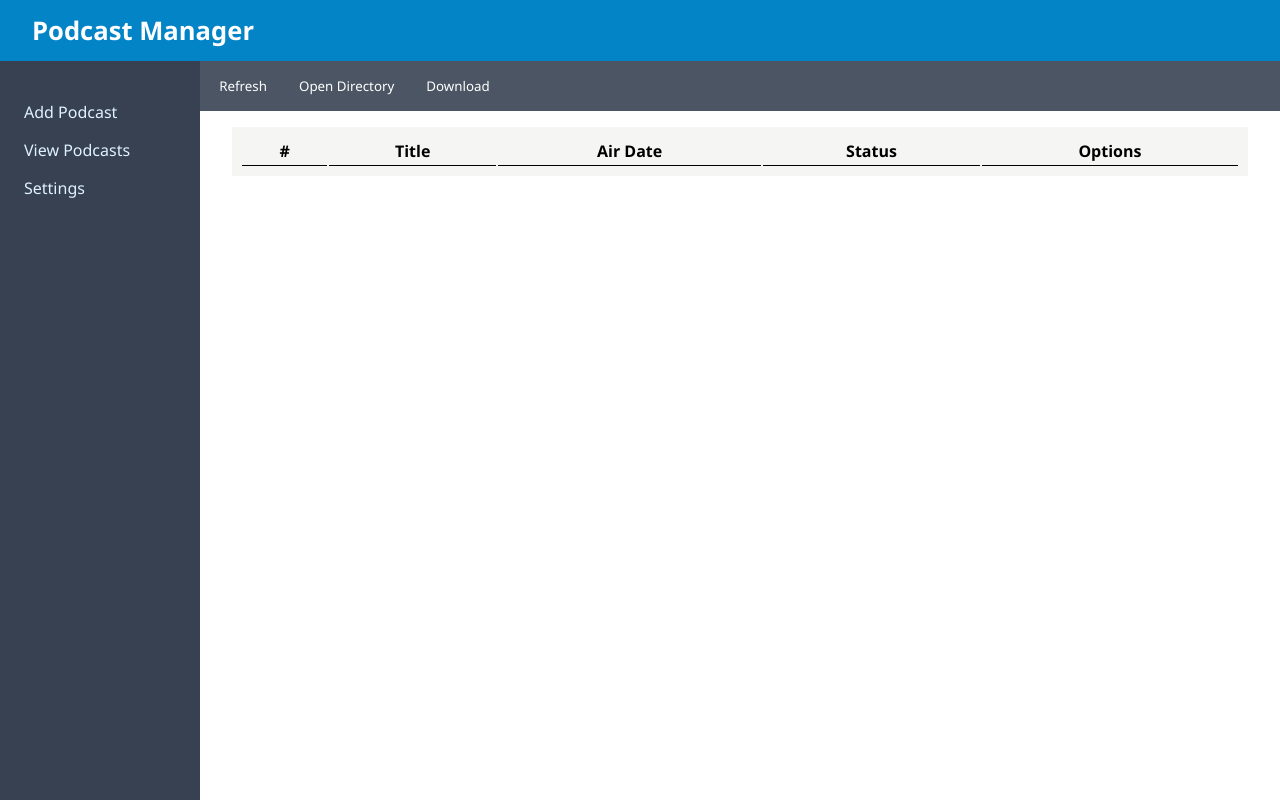
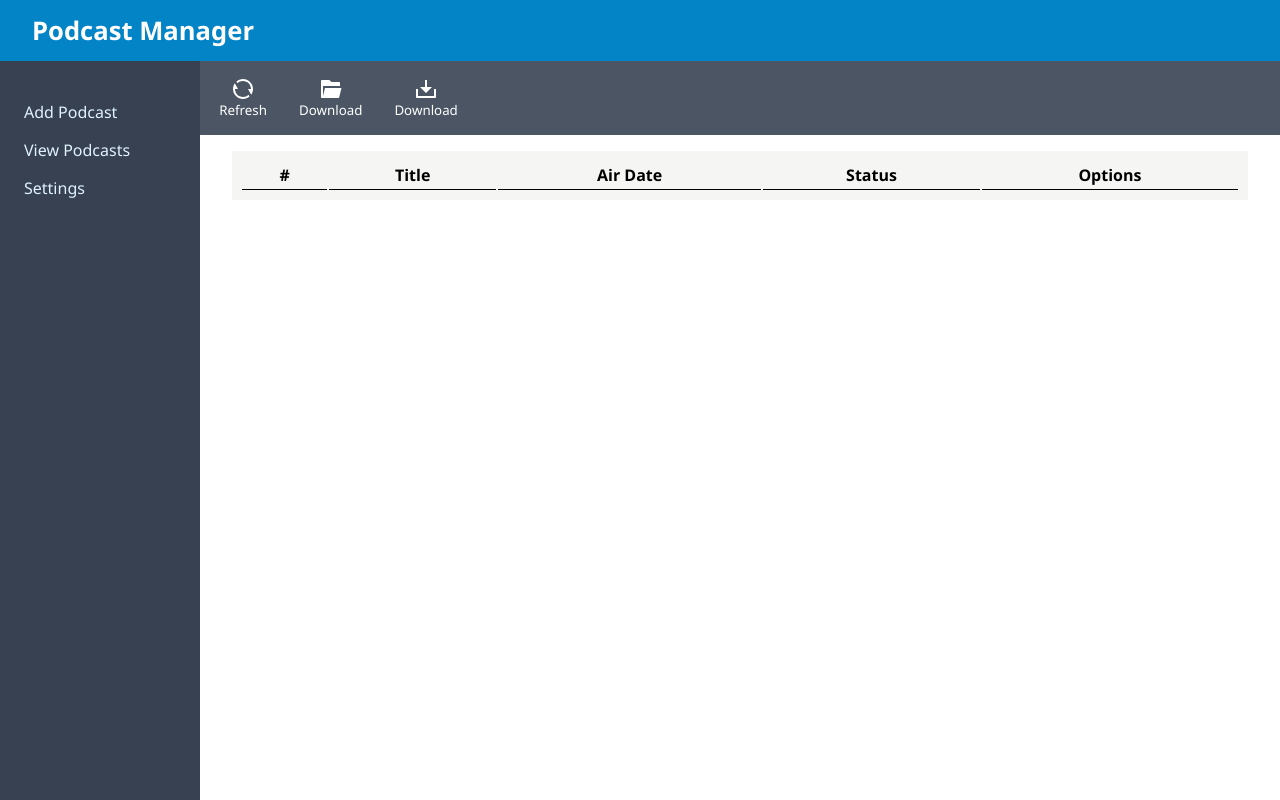
Before and after one commit to Nemesis-AS/podcast-aggregator-py, a Python web app: template templates/viewfeed.html in a window 1280 px wide. Run offline with Jinja, Linux system fonts and the light colour scheme; the template is opened without the code that fills it, so the values that code supplies are empty.

Commit message:
Reduced imported items and changed icons to be more consistent

```diff
--- a/api.py
+++ b/api.py
@@ -1,5 +1,6 @@
 from hashlib import sha1
-import time, requests
+import requests
+from time import time
 
 class PodcastIndexAPI:
     def __init__(self, key: str, secret: str) -> None:
@@ -41,7 +42,7 @@ class PodcastIndexAPI:
 
 
     def request_builder(self, endpoint: str, query: dict) -> dict:
-        epoch = str(int(time.time()))
+        epoch = str(int(time()))
         auth = sha1((self.API_KEY + self.API_SECRET + epoch).encode("utf-8")).hexdigest()
         headers = {
             "X-Auth-Key": self.API_KEY,
--- a/db.py
+++ b/db.py
@@ -1,5 +1,5 @@
 import sqlite3
-import time
+from time import time
 import requests
 
 class DB:
@@ -52,7 +52,7 @@ class DB:
             podcast["explicit"],
             podcast["episodeCount"],
             str(podcast["categories"]),
-            time.time()
+            time()
         ])
 
         self.cache_image(podcast["id"], podcast["artwork"])
--- a/static/common.css
+++ b/static/common.css
@@ -119,6 +119,10 @@ main .toolbar button {
     cursor: pointer;
     background-color: transparent;
     transition: background-color 300ms;
+    display: flex;
+    flex-direction: column;
+    justify-content: center;
+    align-items: center;
 }
 
 main .toolbar button:hover {
--- a/static/viewfeed.css
+++ b/static/viewfeed.css
@@ -1,6 +1,11 @@
+body {
+    max-height: 100vh;
+}
+
 main {
     display: flex;
     flex-direction: column;
+    overflow-y: auto;
 }
 
 .info-banner {
--- a/static/viewfeed.js
+++ b/static/viewfeed.js
@@ -1,5 +1,5 @@
-const DOWNLOAD_SVG = `<svg xmlns="http://www.w3.org/2000/svg" width="16" height="16" fill="currentColor" class="bi bi-download" viewBox="0 0 16 16"><path d="M.5 9.9a.5.5 0 0 1 .5.5v2.5a1 1 0 0 0 1 1h12a1 1 0 0 0 1-1v-2.5a.5.5 0 0 1 1 0v2.5a2 2 0 0 1-2 2H2a2 2 0 0 1-2-2v-2.5a.5.5 0 0 1 .5-.5z"/><path d="M7.646 11.854a.5.5 0 0 0 .708 0l3-3a.5.5 0 0 0-.708-.708L8.5 10.293V1.5a.5.5 0 0 0-1 0v8.793L5.354 8.146a.5.5 0 1 0-.708.708l3 3z"/></svg>`;
-const SPINNER_SVG = `<svg width="24" height="24" stroke="#000" viewBox="0 0 24 24" xmlns="http://www.w3.org/2000/svg"><style>.spinner_V8m1{transform-origin:center;animation:spinner_zKoa 2s linear infinite}.spinner_V8m1 circle{stroke-linecap:round;animation:spinner_YpZS 1.5s ease-in-out infinite}@keyframes spinner_zKoa{100%{transform:rotate(360deg)}}@keyframes spinner_YpZS{0%{stroke-dasharray:0 150;stroke-dashoffset:0}47.5%{stroke-dasharray:42 150;stroke-dashoffset:-16}95%,100%{stroke-dasharray:42 150;stroke-dashoffset:-59}}</style><g class="spinner_V8m1"><circle cx="12" cy="12" r="9.5" fill="none" stroke-width="3"></circle></g></svg>`;
+const DOWNLOAD_SVG = `<svg xmlns="http://www.w3.org/2000/svg" fill="currentColor" viewBox="0 0 24 24" width="24" height="24"><path d="M13 10H18L12 16L6 10H11V3H13V10ZM4 19H20V12H22V20C22 20.5523 21.5523 21 21 21H3C2.44772 21 2 20.5523 2 20V12H4V19Z"></path></svg>`;
+const SPINNER_SVG = `<svg width="24" height="24" fill="currentColor" stroke="currentColor" viewBox="0 0 24 24" xmlns="http://www.w3.org/2000/svg"><style>.spinner_V8m1{transform-origin:center;animation:spinner_zKoa 2s linear infinite}.spinner_V8m1 circle{stroke-linecap:round;animation:spinner_YpZS 1.5s ease-in-out infinite}@keyframes spinner_zKoa{100%{transform:rotate(360deg)}}@keyframes spinner_YpZS{0%{stroke-dasharray:0 150;stroke-dashoffset:0}47.5%{stroke-dasharray:42 150;stroke-dashoffset:-16}95%,100%{stroke-dasharray:42 150;stroke-dashoffset:-59}}</style><g class="spinner_V8m1"><circle cx="12" cy="12" r="9.5" fill="none" stroke-width="3"></circle></g></svg>`;
 
 async function getPodcast(feedId) {
     const res = await fetch(`/get-podcast-info/${feedId}`);
--- a/templates/settings.html
+++ b/templates/settings.html
@@ -17,7 +17,10 @@
 
     <main id="main">
         <div class="toolbar">
-            <button id="saveBtn">Save</button>
+            <button id="saveBtn">
+                <svg xmlns="http://www.w3.org/2000/svg" fill="currentColor" viewBox="0 0 24 24" width="24" height="24"><path d="M5 5V19H19V7.82843L16.1716 5H5ZM4 3H17L20.7071 6.70711C20.8946 6.89464 21 7.149 21 7.41421V20C21 20.5523 20.5523 21 20 21H4C3.44772 21 3 20.5523 3 20V4C3 3.44772 3.44772 3 4 3ZM12 18C10.3431 18 9 16.6569 9 15C9 13.3431 10.3431 12 12 12C13.6569 12 15 13.3431 15 15C15 16.6569 13.6569 18 12 18ZM6 6H15V10H6V6Z"></path></svg>
+                Save
+            </button>
         </div>
         <!-- <div class="head">Settings</div> -->
         <div class="settings">
--- a/templates/viewfeed.html
+++ b/templates/viewfeed.html
@@ -17,9 +17,18 @@
 
     <main>
         <div class="toolbar">
-            <button id="refreshBtn">Refresh</button>
-            <button id="openDirBtn">Open Directory</button>
-            <button id="downloadBtn">Download</button>
+            <button id="refreshBtn">
+                <svg xmlns="http://www.w3.org/2000/svg" fill="currentColor" viewBox="0 0 24 24" width="24" height="24"><path d="M5.46257 4.43262C7.21556 2.91688 9.5007 2 12 2C17.5228 2 22 6.47715 22 12C22 14.1361 21.3302 16.1158 20.1892 17.7406L17 12H20C20 7.58172 16.4183 4 12 4C9.84982 4 7.89777 4.84827 6.46023 6.22842L5.46257 4.43262ZM18.5374 19.5674C16.7844 21.0831 14.4993 22 12 22C6.47715 22 2 17.5228 2 12C2 9.86386 2.66979 7.88416 3.8108 6.25944L7 12H4C4 16.4183 7.58172 20 12 20C14.1502 20 16.1022 19.1517 17.5398 17.7716L18.5374 19.5674Z"></path></svg>
+                Refresh
+            </button>
+            <button id="openDirBtn">
+                <svg xmlns="http://www.w3.org/2000/svg" fill="currentColor" viewBox="0 0 24 24" width="24" height="24"><path d="M3 21C2.44772 21 2 20.5523 2 20V4C2 3.44772 2.44772 3 3 3H10.4142L12.4142 5H20C20.5523 5 21 5.44772 21 6V9H4V18.996L6 11H22.5L20.1894 20.2425C20.0781 20.6877 19.6781 21 19.2192 21H3Z"></path></svg>
+                Download
+            </button>
+            <button id="downloadBtn">
+                <svg xmlns="http://www.w3.org/2000/svg" fill="currentColor" viewBox="0 0 24 24" width="24" height="24"><path d="M13 10H18L12 16L6 10H11V3H13V10ZM4 19H20V12H22V20C22 20.5523 21.5523 21 21 21H3C2.44772 21 2 20.5523 2 20V12H4V19Z"></path></svg>
+                Download
+            </button>
         </div>
         <div class="info-banner">
             <!-- <div class="art">
```
Also changed, not shown: app.py (+14 -11 lines).
